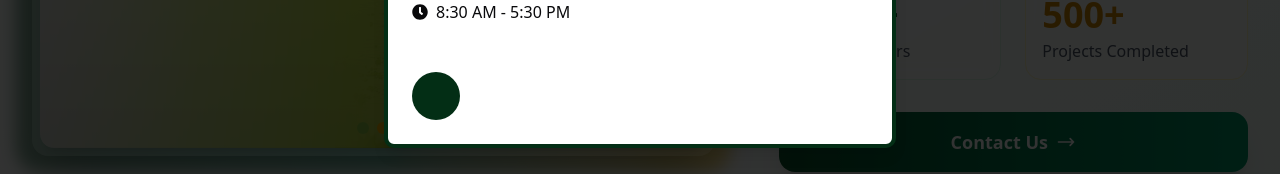
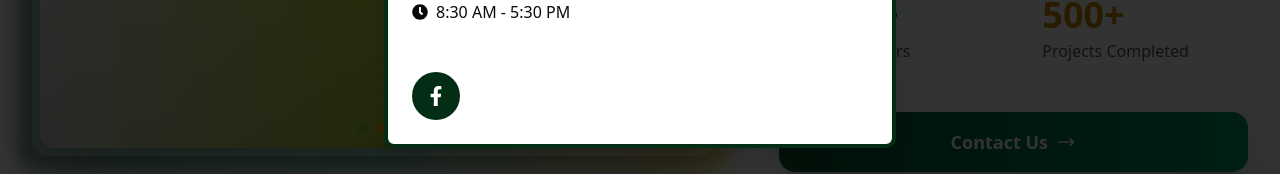
Before and after one commit to CpoohZchala/DearoAgro_Admin-Dashboard-, a React (Vite) app: page / in a window 1280 px wide. Both pictures are taken after a click on the button "Contact Us". Shown: the part 493-667 px from the top of the page. Built offline with nearby package versions, Linux system fonts and the light colour scheme.

Commit message:
updated facebook link

```diff
--- a/src/components/dialogs/contact.tsx
+++ b/src/components/dialogs/contact.tsx
@@ -1,6 +1,6 @@
 import React from "react";
 import { DialogContent, } from "@/components/ui/dialog"
-import { FaClock, FaEnvelope, FaMapMarkerAlt, FaPhone } from "react-icons/fa";
+import { FaClock, FaEnvelope, FaMapMarkerAlt, FaPhone, FaFacebookF } from "react-icons/fa";
 
 
 const ContactPop = () => (
@@ -22,12 +22,12 @@ const ContactPop = () => (
 
                 <div className="mt-8 flex space-x-6">
                     <a
-                        href="https://www.facebook.com/dbfinvestmentlimited/"
+                        href="https://www.facebook.com/dearoinvestmentlimited/"
                         target="_blank"
                         rel="noopener noreferrer"
                         className="w-12 h-12 flex items-center justify-center bg-green-950 rounded-full text-white hover:bg-yellow-500 transition"
                     >
-                        <i className="fab fa-facebook-f text-xl"></i>
+                        <FaFacebookF className="text-xl" />
                     </a>
 
                 </div>
--- a/src/components/main/Footer.tsx
+++ b/src/components/main/Footer.tsx
@@ -113,7 +113,7 @@ const Footer = () => {
                   },
                   {
                     icon: FaEnvelope,
-                    text: "dbfinvestmentlimited@gmail.com",
+                    text: "info@dearoinvestment.com",
                     color: "text-blue-400"
                   },
                   {
```
